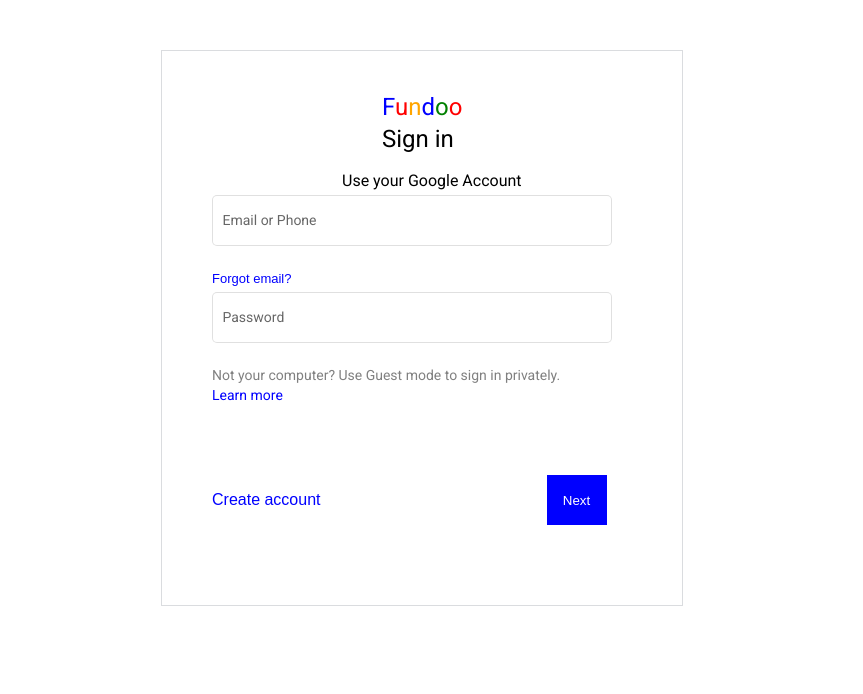
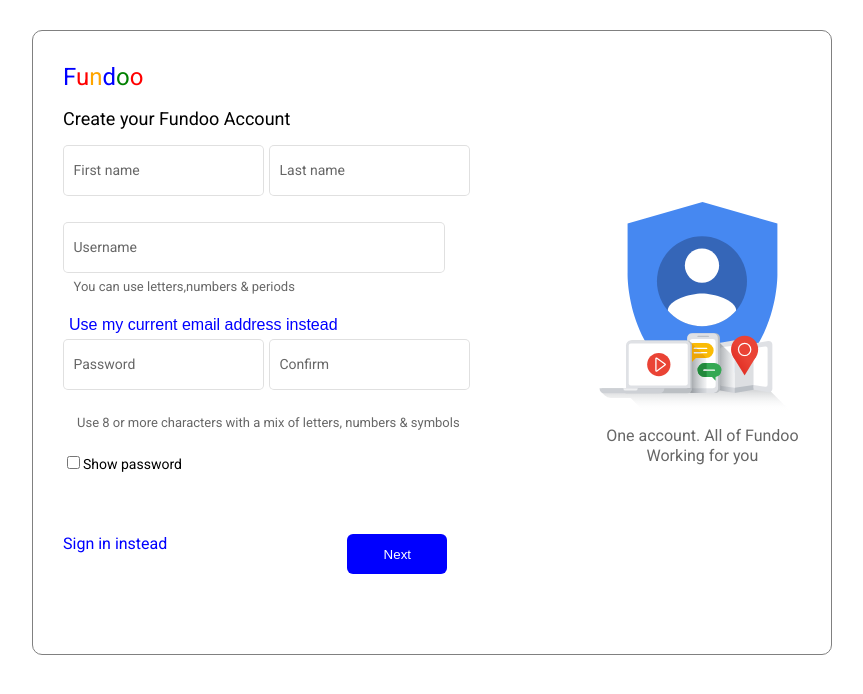
Before and after one commit to Pranali181997/FundooNoteProject-FrontEnd, an Angular app in the folder FundooNoteProject/: page / in a window 1280 px wide. Shown: the top 694 px of the page, without its empty margins (258-1121 px from the left). Built offline with nearby package versions, Linux system fonts and the light colour scheme.

Commit message:
[Pranali]Add:ComponentsOfRegistrationLoginForgetResetPassword

```diff
--- a/FundooNoteProject/src/app/app.component.html
+++ b/FundooNoteProject/src/app/app.component.html
@@ -1,5 +1,5 @@
 
-<!-- <app-register></app-register> -->
-<app-log-in></app-log-in>
+<app-register></app-register>
+<!-- <app-log-in></app-log-in> -->
 <!-- <app-forget-password></app-forget-password> -->
 <!-- <app-change-password></app-change-password> -->
--- a/FundooNoteProject/src/app/component/change-password/change-password.component.scss
+++ b/FundooNoteProject/src/app/component/change-password/change-password.component.scss
@@ -1,33 +1,36 @@
 .borderStyle{
     display: flex;
     flex-direction: column;
-    align-items: center;
+    align-items:centre;
     border: 1px solid gray;
     width: 35%;
+    border-radius: 6px;
    // margin: auto;
      margin-top: 60px;
     // margin-left: 30px;
-    padding-left: 20px;
-    padding-top: 50px;
-    padding-bottom: 100px;
+    padding: 50px;
+    // padding-top: 50px;
+    // padding-bottom: 100px;
     height: 50%;
-    margin-left: 50px;
+    //margin-left: 50px;
     display: flex;
     justify-content: center
+
   }
 .designEmailreset
 {
   width: 80%;
-  padding-left: 50px;
+  margin-left: 10%;
 }
 .buttonStyleforNext
     {
       border: 0px;
       color: white;
-      margin-left: 360px;
+      margin-left: 290px;
       background-color: blue;
       height: 40px;width: 100px;
       border-radius: 6px;
+      margin-top: 30px;
     }
     .title{
         display: flex;
--- a/FundooNoteProject/src/app/component/forget-password/forget-password.component.scss
+++ b/FundooNoteProject/src/app/component/forget-password/forget-password.component.scss
@@ -7,9 +7,10 @@
    // margin: auto;
      margin-top: 60px;
     // margin-left: 30px;
-    padding-left: 20px;
-    padding-top: 50px;
-    padding-bottom: 100px;
+    // padding-left: 20px;
+     padding-top: 80px;
+    padding-bottom: 80px;
+    border-radius: 8px;
     height: 50%;
     margin-left: 50px;
     display: flex;
@@ -24,7 +25,7 @@
     {
       border: 0px;
       color: white;
-      margin-left: 360px;
+      margin-left: 380px;
       //padding-top: 50px;
       margin-top: 25px;
       background-color: blue;
--- a/FundooNoteProject/src/app/component/log-in/log-in.component.html
+++ b/FundooNoteProject/src/app/component/log-in/log-in.component.html
@@ -14,7 +14,7 @@
                     <h1 style="padding-left: 100px;">Sign in</h1>
                 </h1>
                 <!-- <p style="font-size: medium;padding-left: 50px;">Use your Google Account</p> -->
-                <a mat-button style="font-size: medium; color: black; padding-left: 60px;">Use your Google Account</a>
+                <a mat-button style="font-size: medium; color: black; padding-left: 60px;">Use your Fundoo Account</a>
             </div>
             <div >
                 <mat-form-field class="designEmail" appearance="outline">
@@ -40,7 +40,7 @@
                 <a mat-button style="color: blue;padding-left: 30px;">Learn more</a>
             </div>
             <div class="Spacesforbutton">
-                <button mat-button class="buttonStyleforCreate">Create account</button>
+                <p class="buttonStyleforCreate">Create account</p>
                 <button mat-button class="buttonStyleforNext">Next</button>
             </div>
         </div>
--- a/FundooNoteProject/src/app/component/log-in/log-in.component.scss
+++ b/FundooNoteProject/src/app/component/log-in/log-in.component.scss
@@ -11,6 +11,7 @@
     justify-content: center;
     display: flex;
     flex-flow: column wrap;
+    border-radius: 8px;
 }
 .designEmail
 {
@@ -46,7 +47,9 @@
   border: 0px;
   color: white;
   background-color: blue;
-  height: 50px;width: 60px;
+  height: 40px;width: 100px;
+  border-radius: 6px;
+
 }
 .buttonStyleForForgot
 {
--- a/FundooNoteProject/src/app/component/register/register.component.html
+++ b/FundooNoteProject/src/app/component/register/register.component.html
@@ -5,15 +5,15 @@
 
             <!-- <div class="flexitem"> -->
                 <h1>
-                    <span style="color: blue;">G</span>
+                    <span style="color: blue;">F</span>
+                    <span style="color: red;">u</span>
+                    <span style="color: orange;">n</span>
+                    <span style="color: blue;">d</span>
+                    <span style="color: green;">o</span>
                     <span style="color: red;">o</span>
-                    <span style="color: orange;">o</span>
-                    <span style="color: blue;">g</span>
-                    <span style="color: green;">l</span>
-                    <span style="color: red;">e</span>
                 </h1>
                 <div>
-                    <p class="buttonStyle" style="font-size: large;color: black;">Create your Google
+                    <p class="buttonStyle" style="font-size: large;color: black;">Create your Fundoo
                         Account</p>
                 </div>
             <!-- </div> -->
@@ -68,7 +68,7 @@
                 </div>
 
                 <div class="Spacesforbutton" fxClass-xs="column" ngClass.xs="fxClass-xs">
-                    <button mat-button class="buttonStyle" routerLink="/login">Sign in instead</button>
+                    <p class="buttonStyle" routerLink="/login">Sign in instead</p>
                     <button mat-button class="buttonStyleforNext">Next</button>
                 </div>
             </div>
--- a/FundooNoteProject/src/app/component/register/register.component.scss
+++ b/FundooNoteProject/src/app/component/register/register.component.scss
@@ -27,6 +27,7 @@
   padding-top: 30px;
   padding-bottom: 80px;
   height: 90%;
+  border-radius: 10px;
 }
 
 .Spaces .mat-form-field + .mat-form-field{
@@ -36,7 +37,7 @@
 }
 
 .widthforBox {
-  width: 90%;
+  width: 83%;
 }
 .topMarginUserBox
 {
@@ -83,7 +84,8 @@
       border: 0px;
       color: white;
       background-color: blue;
-      height: 50px;width: 60px;
+      height: 40px;width: 100px;
+      border-radius: 6px;
     }
     .account{
       display: flex;
```
